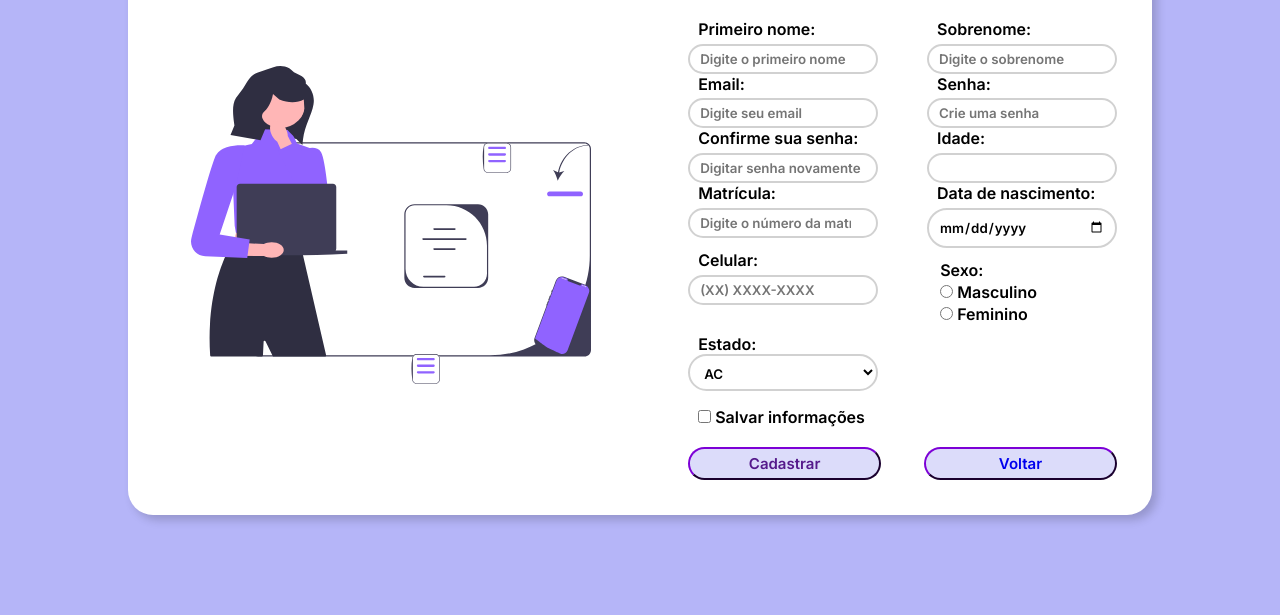
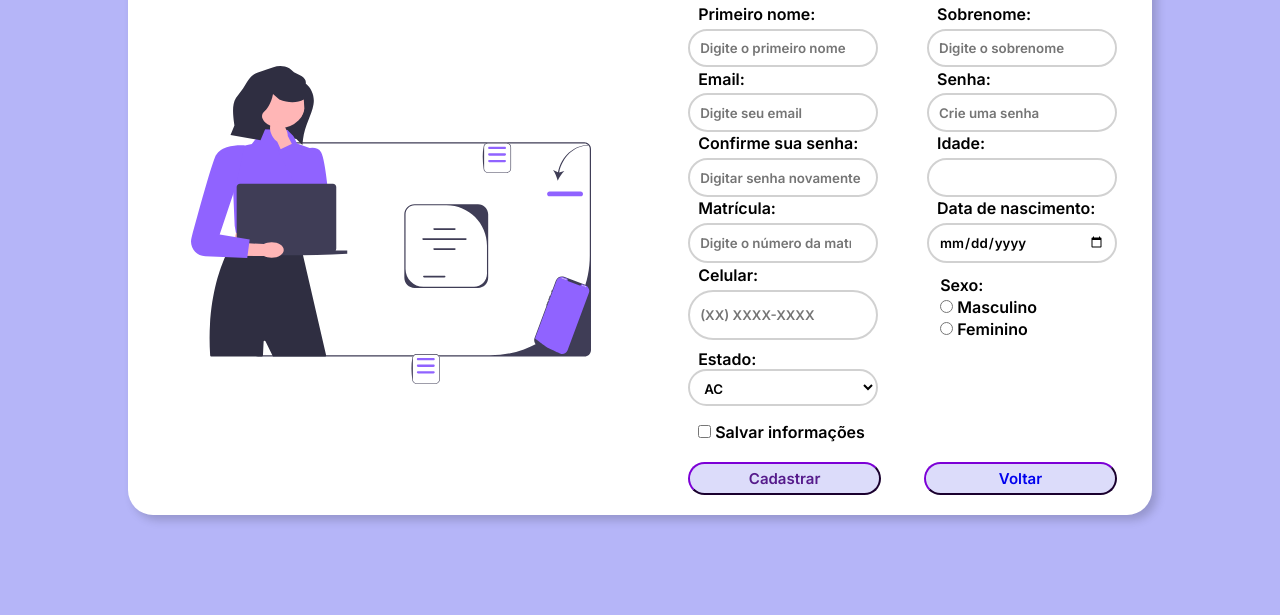
Before and after one commit to lanaliz13/tp4, a plain HTML site: page cadastro.html in a window 1280 px wide. Shown: the part 185-800 px from the top of the page. Drawn offline with Linux system fonts and the light colour scheme.

Commit message:
Update cadastrostyle.css

```diff
--- a/cadastrostyle.css
+++ b/cadastrostyle.css
@@ -65,7 +65,7 @@ h1{
 
  .input-cadastro input{
     width: 190px;
-    height: 30px;
+    height: 60%;
     background-color: transparent;
     border: 2px solid rgba(0, 0, 0, .179);
     border-radius: 25px;
```
